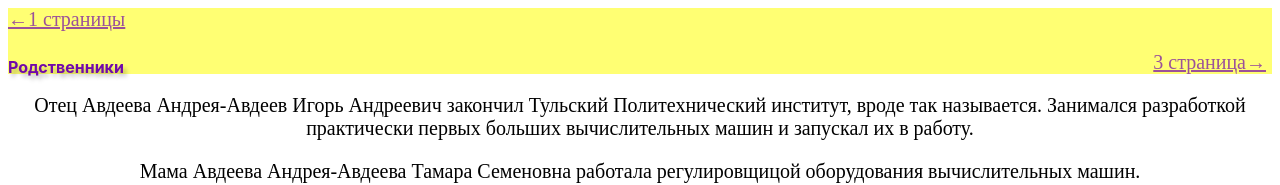
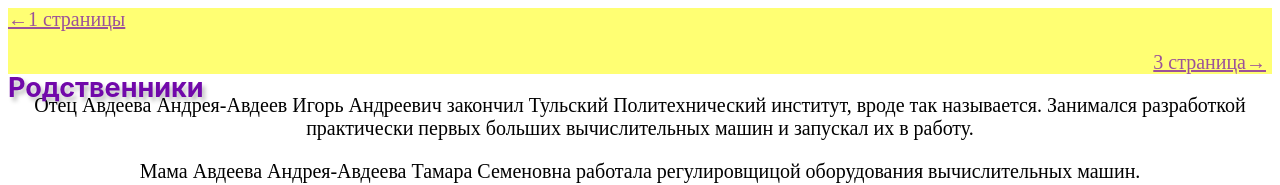
Before and after one commit to vita2346/2, a plain HTML site: page index.html in a window 1280 px wide. Shown: the top 185 px of the page. Drawn offline with Linux system fonts and the light colour scheme.

Commit message:
Update style.css

```diff
--- a/style.css
+++ b/style.css
@@ -9,12 +9,13 @@ header h1{
 
 
 position: absolute;
-
-
+  text-align: center;
+  font-size:27px;
+  padding-top: 13px;
+color: 7109AA;
 font-family: 'Inter';
 font-style: normal;
-font-size: 16px;
-line-height: 19px;
+
 
 color: #7109AA;
 
```
